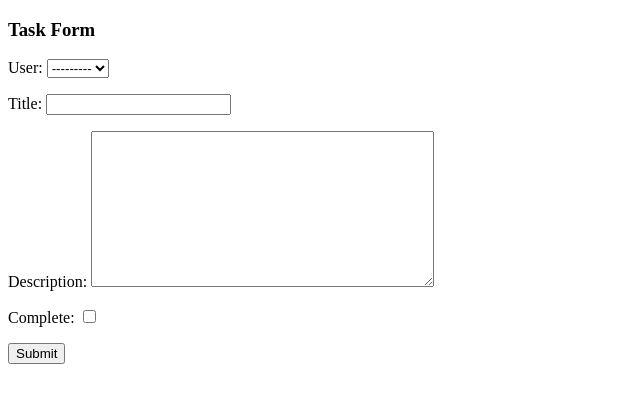
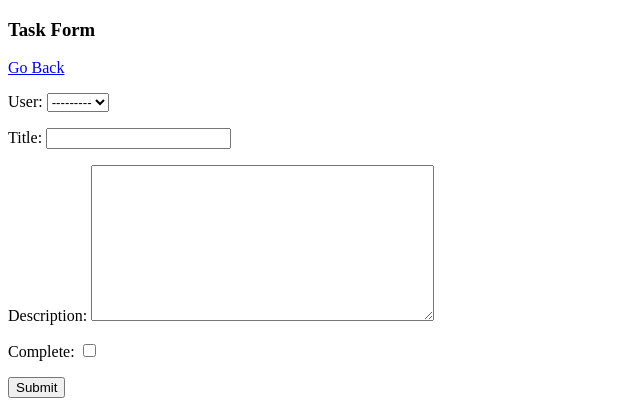
Before and after one commit to joshRG/To-Do-List, a Django app: page /task-create/ in a window 1280 px wide. Shown: the top 420 px of the page, without its empty margins (0-640 px from the left). Run offline with Django 4.2, Linux system fonts and the light colour scheme; data comes from the database, SQL or seed files in the repository.

Commit message:
Add: go back feature

```diff
--- a/base/templates/base/task.html
+++ b/base/templates/base/task.html
@@ -9,6 +9,8 @@
 <body>
     <h1>Task: {{task}}</h1>
     <br>
+    <a href="{% url 'tasks' %}">Go back</a>
+    <br>
     <h2>
         Detail: <p>{{task.description}}</p>
     </h2>
--- a/base/templates/base/task_form.html
+++ b/base/templates/base/task_form.html
@@ -9,7 +9,7 @@
 <body>
 
     <h3>Task Form</h3>
-
+    <a href="{% url 'tasks' %}">Go Back</a>
     <form method="POST" action="">
         {% csrf_token %}
         {{form.as_p}}
```
